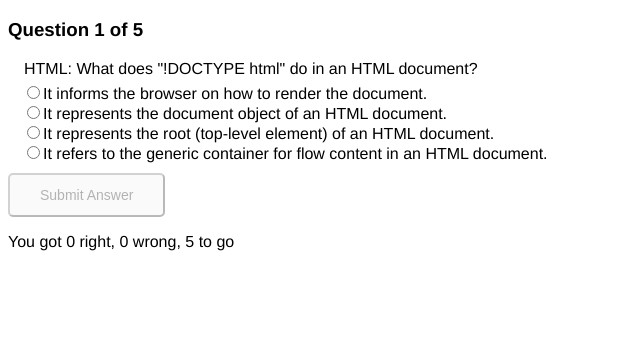
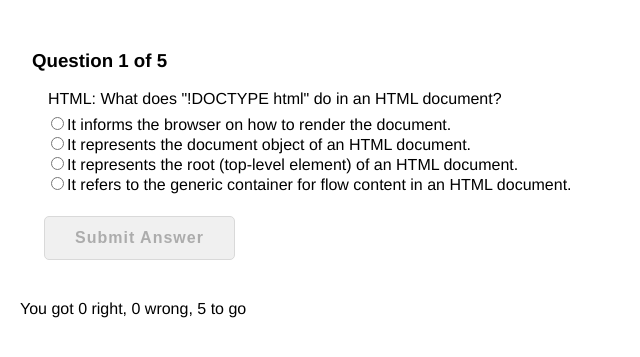
Before and after one commit to elainechan/webdev, a plain HTML site: page quiz/index.html in a window 1280 px wide. Both pictures are taken after a click on the button "Start". Shown: the part 61-418 px from the top of the page, without its empty margins (0-640 px from the left). Drawn offline with nearby package versions, Linux system fonts and the light colour scheme.

Commit message:
padding and margin

```diff
--- a/quiz/index.html
+++ b/quiz/index.html
@@ -32,7 +32,6 @@
         </section>
         </main>
         <nav role="navigation">
-            Navigation buttons go here
         </nav>
         <footer role="contentinfo" id="status" hidden>You got 1 right, 1 wrong, 3 to go.</footer>
     </body>
--- a/quiz/main.css
+++ b/quiz/main.css
@@ -10,8 +10,9 @@ header {
     border: none;
 }
 
-#question-section { /* <section> */
-
+section { /* <section> */
+    padding: 12px;
+    margin: 12px;
 }
 
 #question-statement { /* <legend> */
@@ -19,14 +20,28 @@ header {
 }
 
 button {
+    padding: 12px 30px;
+    margin: 12px;
     cursor: pointer;
-    padding: 12px 30px;
-    font-size: 14px;
+    font-size: 16px;
     border-radius: 5px;
+    border: 1px solid #d9d9d9;
+    font-weight: 600;
+    letter-spacing: 1px;
+    background-color: #f0f0f0;
 }
 button:hover {
-    background: darken();
-    color: lighten();
+    border: 1px solid #bdbdbd;
+}
+
+#submit-answer {
+}
+
+#next-button {
+}
+
+#status {
+    margin: 12px;
 }
 
 /* Non-mobile */
--- a/quiz/main.js
+++ b/quiz/main.js
@@ -144,7 +144,7 @@ function renderFeedback(state) {
     console.log("`renderFeedback()` was called");
     let correctness = STATE.currentAnswerCorrect;
     let question = BANK[STATE.currentQ];
-    $("main").html(correctness? `You got the right answer.` : `<section role="region" aria-labelledby="feedback" id="feedback-section" ><p>You got the wrong answer.</p><p>Question: ${question.question}</p><p>Correct answer: ${question.rightAnswer}</p></section>`);
+    $("main").html(correctness? `<section role="region" aria-labelledby="feedback" id="feedback-section"><p>You got the right answer.</p></section` : `<section role="region" aria-labelledby="feedback" id="feedback-section"><p>You got the wrong answer.</p><p>Question: ${question.question}</p><p>Correct answer: ${question.rightAnswer}</p></section>`);
 }
 
 function renderQuestion(state) {
```
